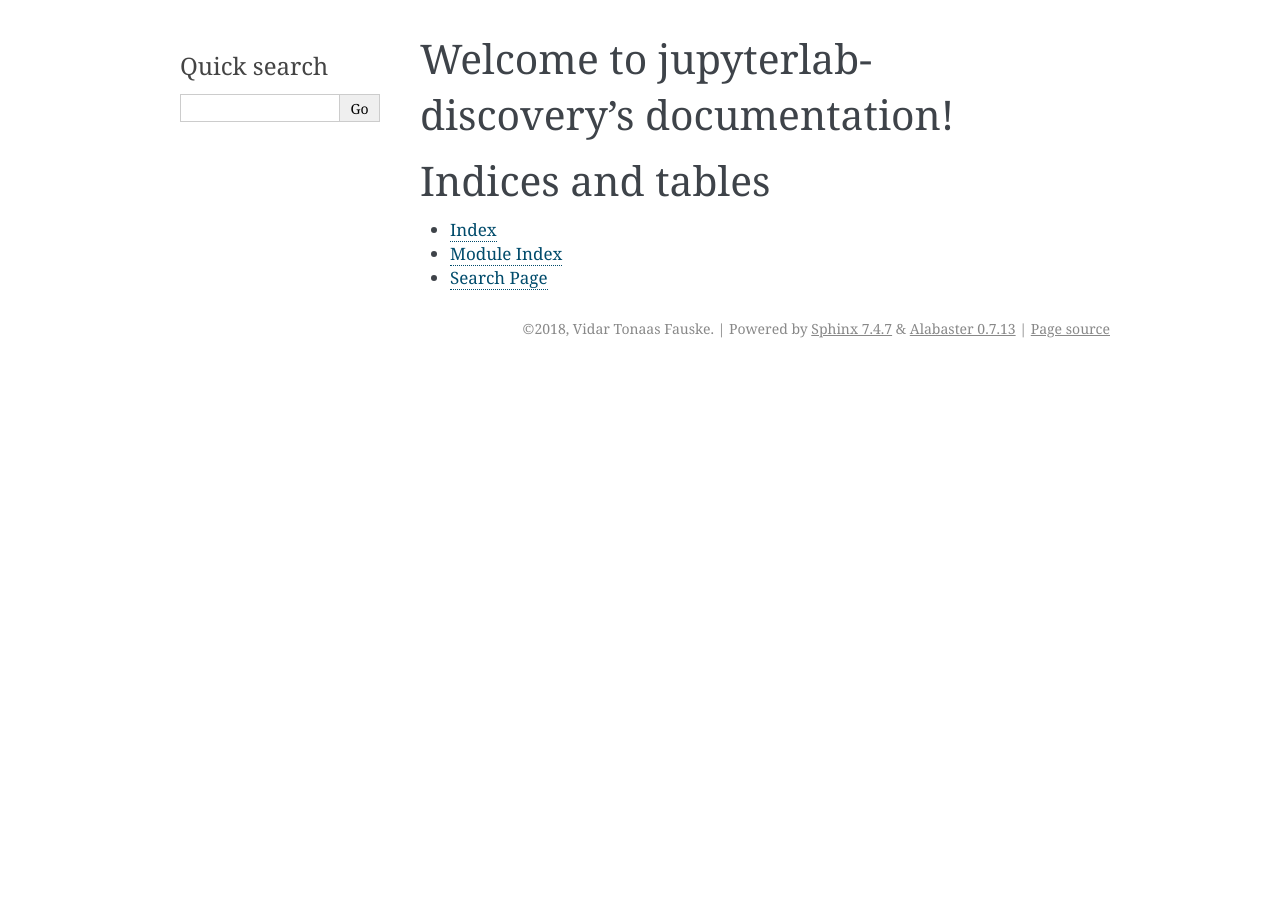
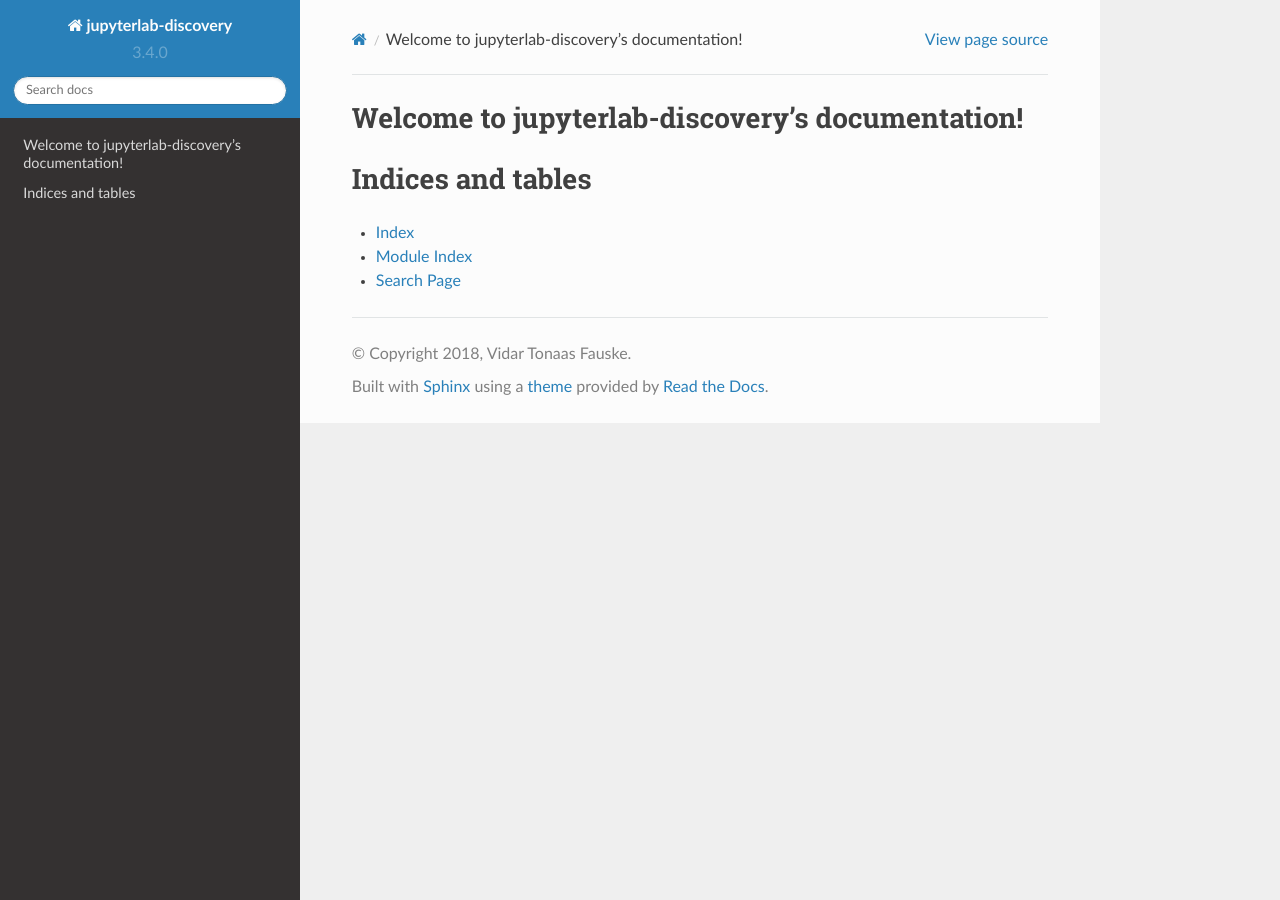
Before and after one commit to vidartf/jupyterlab_discovery, a Sphinx documentation site: the page built from docs/source/index.rst, in a window 1280 px wide. Built offline with Sphinx 7.4.7 and the Read the Docs theme 2.0.0, drawn with Linux system fonts in a browser that asks for light colours; the version number is read from the project's files by our own code; part of the change alters nothing that is shown.

```diff
--- a/docs/source/conf.py
+++ b/docs/source/conf.py
@@ -56,9 +56,19 @@ author = 'Vidar Tonaas Fauske'
 # built documents.
 #
 # The short X.Y version.
-version = ''
+
+# get version from package.json:
+import os
+import json
+here = os.path.dirname(__file__)
+repo = os.path.join(here, '..', '..')
+_version_js = os.path.join(repo, 'package.json')
+_package_version = json.load(_version_js)['version']
+
+# The short X.Y version.
+version = _package_version.split('.')[:2]
 # The full version, including alpha/beta/rc tags.
-release = ''
+release = _package_version
 
 # The language for content autogenerated by Sphinx. Refer to documentation
 # for a list of supported languages.
@@ -76,15 +86,10 @@ exclude_patterns = []
 pygments_style = 'sphinx'
 
 # If true, `todo` and `todoList` produce output, else they produce nothing.
-todo_include_todos = True
+todo_include_todos = False
 
 
 # -- Options for HTML output ----------------------------------------------
-
-# The theme to use for HTML and HTML Help pages.  See the documentation for
-# a list of builtin themes.
-#
-html_theme = 'alabaster'
 
 # Theme options are theme-specific and customize the look and feel of a theme
 # further.  For a list of options available for each theme, see the
@@ -171,3 +176,15 @@ texinfo_documents = [
 
 # Example configuration for intersphinx: refer to the Python standard library.
 intersphinx_mapping = {'https://docs.python.org/': None}
+
+# Read The Docs
+# on_rtd is whether we are on readthedocs.org, this line of code grabbed from
+# docs.readthedocs.org
+on_rtd = os.environ.get('READTHEDOCS', None) == 'True'
+
+if not on_rtd:  # only import and set the theme if we're building docs locally
+    import sphinx_rtd_theme
+    html_theme = 'sphinx_rtd_theme'
+    html_theme_path = [sphinx_rtd_theme.get_html_theme_path()]
+
+# otherwise, readthedocs.org uses their theme by default, so no need to specify it
```
